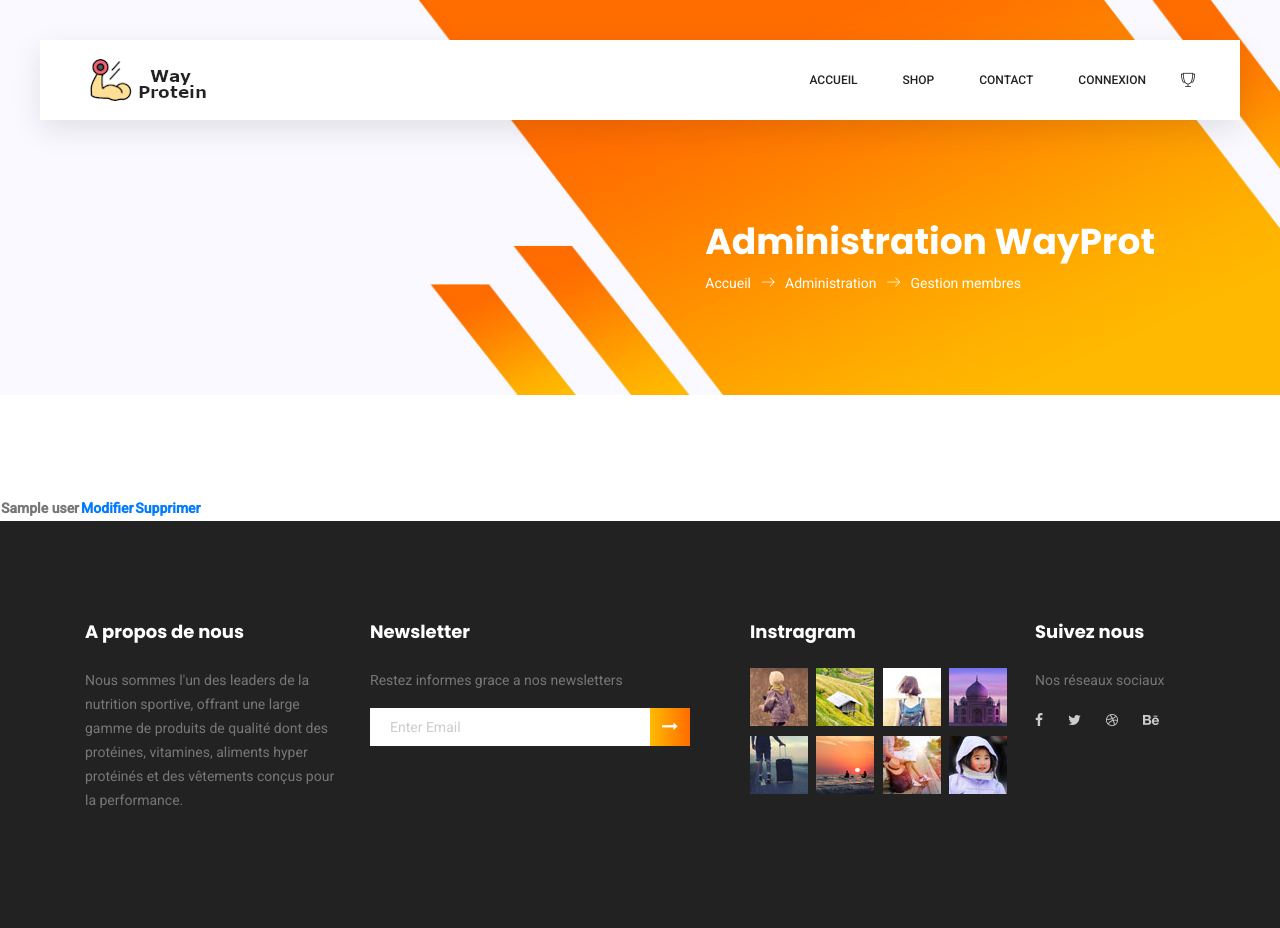
After one commit to utopyy/MartinLejeune-ProjetIPAM, a PHP site: template views/edit_users.php in a window 1280 px wide. The commit adds this page. Run offline with PHP 8.4, Linux system fonts and the light colour scheme; the template is opened without the code that fills it: most values are stand-ins (such as "Sample title", 1, 10 or a date in 2020); lists and menus that the app fills with data are empty; some libraries are stand-ins or nearby versions.

Commit message:
Modification d'un user (le supprimer)

```diff
--- /dev/null
+++ b/views/edit_users.php
@@ -0,0 +1,34 @@
+<?php ob_start() ?>
+<body id="category">
+	<!-- Bannière de page, pas dans le template c'est voulu -->
+	<section class="banner-area organic-breadcrumb">
+		<div class="container">
+			<div class="breadcrumb-banner d-flex flex-wrap align-items-center justify-content-end">
+				<div class="col-first">
+					<h1>Administration WayProt</h1>
+					<nav class="d-flex align-items-center">
+						<a href="<?=ROOT_PATH?>">Accueil<span class="lnr lnr-arrow-right"></span></a>
+						<a href="#">Administration<span class="lnr lnr-arrow-right"></span></a>
+						<a href="#">Gestion membres</a>
+					</nav>
+				</div>
+			</div>
+		</div>
+	</section>
+	<table>
+	<?php foreach($users as $user):?>
+		<tr>
+		<?php foreach($user as $row):?>
+				<th><?=$row?></th>
+		<?php endforeach?>
+		<th><a id="link_update_member" href="<?=ROOT_PATH?>edit_users?modify<?=$user['username']?>">Modifier</a></th>
+		<th><a id="link_update_member" href="<?=ROOT_PATH?>edit_users?delete=<?=$user['username']?>">Supprimer</a></th>
+		</tr>
+	<?php endforeach?>
+	</table>
+</body>
+<?php
+$title = "Gestion membres";
+$content = ob_get_clean();
+include("includes/template.php");
+?>
--- a/views/includes/header.php
+++ b/views/includes/header.php
@@ -22,7 +22,7 @@
 							<a href="#" class="nav-link dropdown-toggle" data-toggle="dropdown" role="button" aria-haspopup="true"
 							aria-expanded="false">Administration</a>
 							<ul class="dropdown-menu">
-							<li class="nav-item"><a class="nav-link" href="<?=ROOT_PATH?>login">Gestion membres</a></li>
+							<li class="nav-item"><a class="nav-link" href="<?=ROOT_PATH?>edit_users">Gestion membres</a></li>
 							<li class="nav-item"><a class="nav-link" href="<?=ROOT_PATH?>signup">Gestion commandes</a></li>
 							<li class="nav-item"><a class="nav-link" href="<?=ROOT_PATH?>signup">Gestion shop</a></li>
 							</ul>
--- a/views/shop.php
+++ b/views/shop.php
@@ -52,10 +52,13 @@
 										<h6><?=$row['price']?>€</h6>
 									</div>
 									<div class="prd-bottom">
+									<?php  //si la personne est connectée et utilisateur (role=1)
+									if(!empty($_SESSION['id']) && $_SESSION['userRole'] == 1):?>
 										<a href="" class="social-info">
 											<span class="ti-bag"></span>
 											<p class="hover-text">Ajouter</p>
 										</a>
+										<?php endif?>
 										<a href="" class="social-info">
 											<span class="lnr lnr-move"></span>
 											<p class="hover-text">Détails</p>
```
Also changed, not shown: controllers/edit_users.php (added, +12 -0 lines), models/users.php (+20 -0 lines), views/signup.php (+5 -5 lines), Readme.txt.
